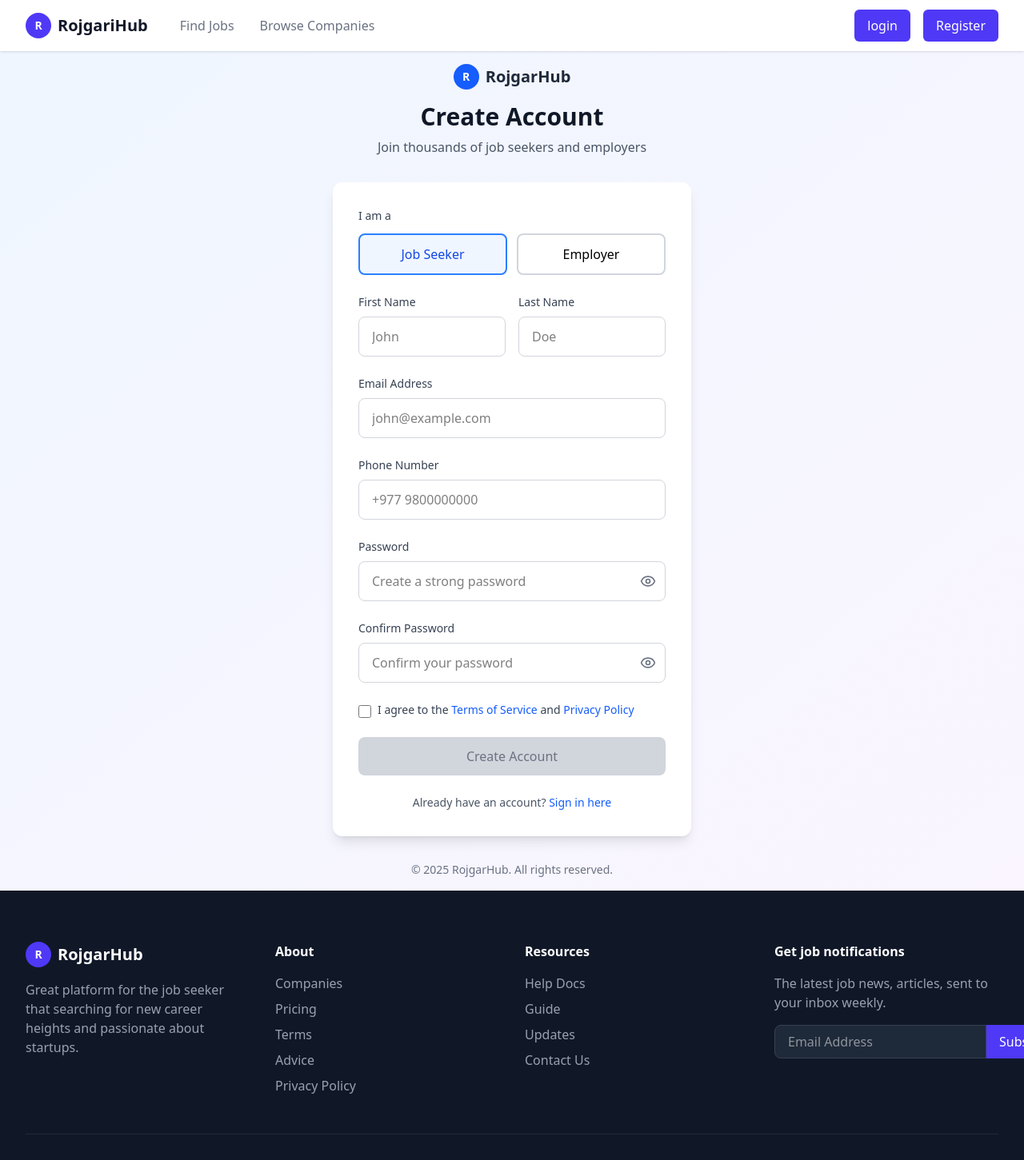
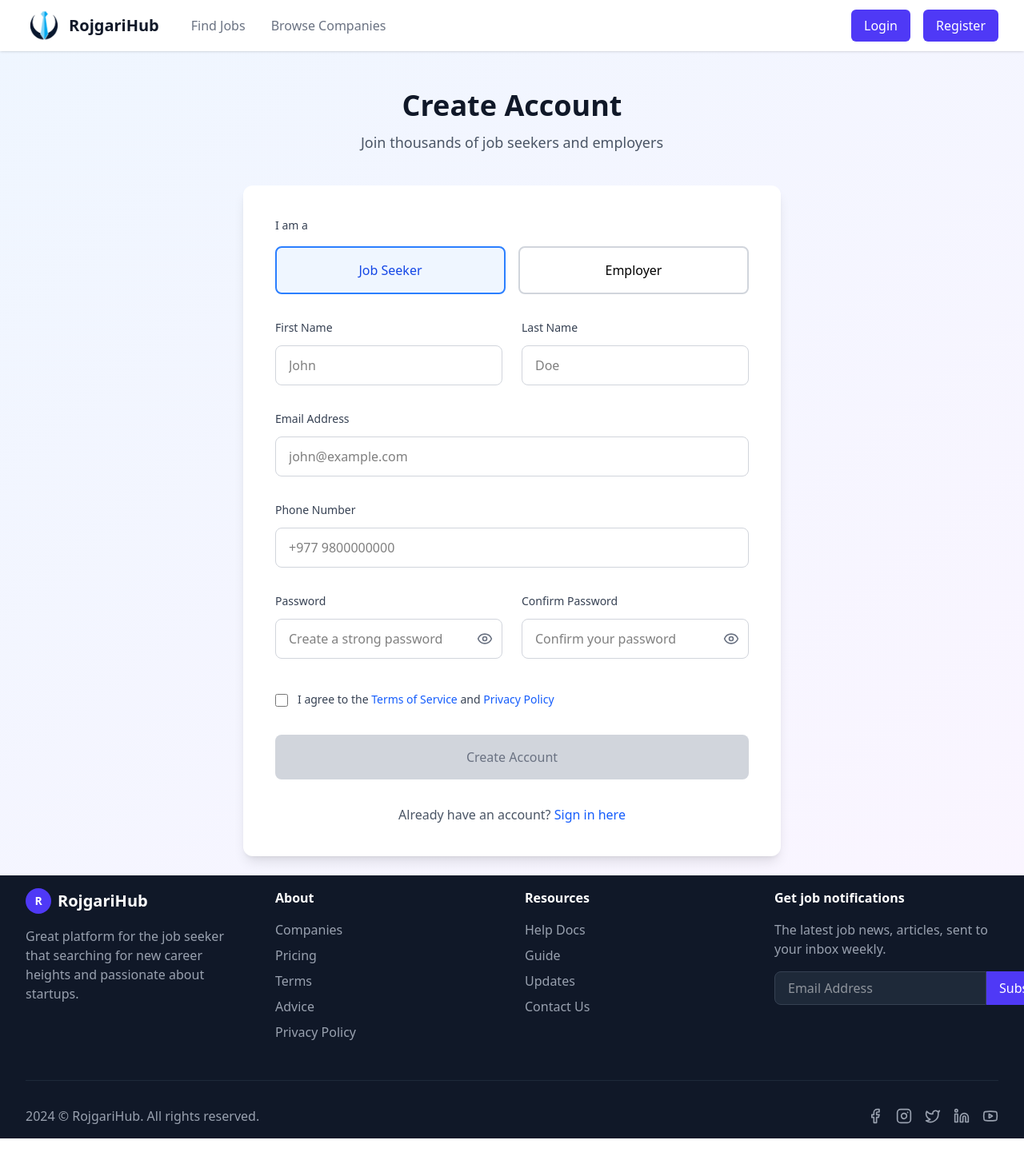
Before and after one commit to pratikshakandel100/RojgariHub_Copy, a React (Vite) app in the folder Frontend/: page /register in a window 1280 px wide. Shown: the top 1451 px of the page at 80% size. After the commit the page ends 1424 px from the top, so only its background shows below. Built offline with nearby package versions, Linux system fonts and the light colour scheme.

Commit message:
logo images added

```diff
--- a/Frontend/src/components/Footer.jsx
+++ b/Frontend/src/components/Footer.jsx
@@ -3,7 +3,7 @@ import { Facebook, Twitter, Instagram, Linkedin, Youtube } from 'lucide-react';
 
 const Footer = () => {
   return (
-    <footer className="bg-gray-900 text-white py-12 sm:py-16">
+    <footer className="bg-gray-900 text-white py-12 sm:py-4">
       <div className="max-w-7xl mx-auto px-4 sm:px-6 lg:px-8">
         <div className="grid grid-cols-1 sm:grid-cols-2 lg:grid-cols-4 gap-8">
           <div className="sm:col-span-2 lg:col-span-1">
@@ -11,7 +11,7 @@ const Footer = () => {
               <div className="w-8 h-8 bg-indigo-600 rounded-full flex items-center justify-center">
                 <span className="text-white font-bold text-sm">R</span>
               </div>
-              <span className="ml-2 text-xl font-bold">RojgarHub</span>
+              <span className="ml-2 text-xl font-bold">RojgariHub</span>
             </div>
             <p className="text-gray-400 mb-4">
               Great platform for the job seeker that
@@ -61,7 +61,7 @@ const Footer = () => {
         </div>
 
         <div className="border-t border-gray-800 mt-12 pt-8 flex flex-col sm:flex-row items-center justify-between">
-          <p className="text-gray-400 mb-4 sm:mb-0">2024 © RojgarHub. All rights reserved.</p>
+          <p className="text-gray-400 mb-4 sm:mb-0">2024 © RojgariHub. All rights reserved.</p>
           <div className="flex space-x-4">
             <Facebook className="w-5 h-5 text-gray-400 hover:text-white cursor-pointer" />
             <Instagram className="w-5 h-5 text-gray-400 hover:text-white cursor-pointer" />
--- a/Frontend/src/components/Navbar.jsx
+++ b/Frontend/src/components/Navbar.jsx
@@ -1,10 +1,10 @@
 import React, { useState } from 'react';
 import { Menu, X } from 'lucide-react';
 import { useNavigate } from 'react-router-dom';
-
+import jobImage from '.././assets/joblogo.png';
 
 const Navbar = () => {
-        const navigate = useNavigate();
+  const navigate = useNavigate();
   const [isMobileMenuOpen, setIsMobileMenuOpen] = useState(false);
 
   return (
@@ -12,11 +12,13 @@ const Navbar = () => {
       <div className="max-w-7xl mx-auto px-4 sm:px-6 lg:px-8">
         <div className="flex items-center justify-between h-16">
           <div className="flex items-center">
-            <div className="flex-shrink-0 flex items-center">
-              <div className="w-8 h-8 bg-indigo-600 rounded-full flex items-center justify-center">
-                <span className="text-white font-bold text-sm">R</span>
-              </div>
-              <span className="ml-2 text-xl font-bold text-gray-900" onClick={() => navigate('/')}  >RojgariHub</span>
+            <div className="flex-shrink-0 flex items-center cursor-pointer" onClick={() => navigate('/')}>
+              <img
+                src={jobImage}
+                alt="RojgariHub Logo"
+                className="h-10 w-auto object-contain"
+              />
+              <span className="ml-2 text-xl font-bold text-gray-900">RojgariHub</span>
             </div>
             {/* Desktop Navigation */}
             <nav className="hidden md:ml-10 md:flex space-x-8">
@@ -27,11 +29,16 @@ const Navbar = () => {
 
           {/* Desktop Auth Buttons */}
           <div className="hidden md:flex items-center space-x-4">
-
-
-<button className="bg-indigo-600 text-white px-4 py-2 rounded-md hover:bg-indigo-700" onClick={() => navigate('/login')}>login</button>
-
-            <button className="bg-indigo-600 text-white px-4 py-2 rounded-md hover:bg-indigo-700" onClick={() => navigate('/register')}>
+            <button
+              className="bg-indigo-600 text-white px-4 py-2 rounded-md hover:bg-indigo-700 transition-colors"
+              onClick={() => navigate('/login')}
+            >
+              Login
+            </button>
+            <button
+              className="bg-indigo-600 text-white px-4 py-2 rounded-md hover:bg-indigo-700 transition-colors"
+              onClick={() => navigate('/register')}
+            >
               Register
             </button>
           </div>
@@ -54,9 +61,17 @@ const Navbar = () => {
               <a href="#" className="block px-3 py-2 text-gray-500 hover:text-gray-700">Find Jobs</a>
               <a href="#" className="block px-3 py-2 text-gray-500 hover:text-gray-700">Browse Companies</a>
               <div className="border-t pt-2 mt-2">
-                <button className="block w-full text-left px-3 py-2 text-gray-500 hover:text-gray-700">Login</button>
-                <button className="block w-full text-left px-3 py-2 bg-indigo-600 text-white rounded-md hover:bg-indigo-700 mt-2">
-                  Sign Up
+                <button
+                  className="block w-full text-left px-3 py-2 text-gray-500 hover:text-gray-700"
+                  onClick={() => navigate('/login')}
+                >
+                  Login
+                </button>
+                <button
+                  className="block w-full text-left px-3 py-2 bg-indigo-600 text-white rounded-md hover:bg-indigo-700 mt-2"
+                  onClick={() => navigate('/register')}
+                >
+                  Register
                 </button>
               </div>
             </div>
--- a/Frontend/src/pages/Auth/Forgetpassword.jsx
+++ b/Frontend/src/pages/Auth/Forgetpassword.jsx
@@ -42,7 +42,7 @@ export default function Forgetpassword() {
               <div className="w-8 h-8 bg-blue-600 rounded-full flex items-center justify-center">
                 <span className="text-white font-bold text-sm">R</span>
               </div>
-              <span className="ml-2 text-xl font-bold text-gray-800">RojgarHub</span>
+              <span className="ml-2 text-xl font-bold text-gray-800">RojgariHub</span>
             </div>
             <h1 className="text-3xl font-bold text-gray-900 mb-2">Check Your Email</h1>
             <p className="text-gray-600">We've sent a password reset link to your email</p>
@@ -95,7 +95,7 @@ export default function Forgetpassword() {
 
           {/* Footer */}
           <div className="mt-8 text-center text-sm text-gray-500">
-            <p>© 2025 RojgarHub. All rights reserved.</p>
+            <p>© 2025 RojgariHub. All rights reserved.</p>
           </div>
         </div>
       </div>
@@ -112,7 +112,7 @@ export default function Forgetpassword() {
             <div className="w-8 h-8 bg-blue-600 rounded-full flex items-center justify-center">
               <span className="text-white font-bold text-sm">R</span>
             </div>
-            <span className="ml-2 text-xl font-bold text-gray-800">RojgarHub</span>
+            <span className="ml-2 text-xl font-bold text-gray-800">RojgariHub</span>
           </div>
           <h1 className="text-3xl font-bold text-gray-900 mb-2">Forgot Password?</h1>
           <p className="text-gray-600">No worries! Enter your email and we'll send you a reset link</p>
@@ -203,7 +203,7 @@ export default function Forgetpassword() {
 
         {/* Footer */}
         <div className="mt-8 text-center text-sm text-gray-500">
-          <p>© 2025 RojgarHub. All rights reserved.</p>
+          <p>© 2025 RojgarigarHub. All rights reserved.</p>
         </div>
       </div>
     </div>
--- a/Frontend/src/pages/Auth/Login.jsx
+++ b/Frontend/src/pages/Auth/Login.jsx
@@ -38,10 +38,10 @@ export default function Login() {
             <div className="w-8 h-8 bg-blue-600 rounded-full flex items-center justify-center">
               <span className="text-white font-bold text-sm">R</span>
             </div>
-            <span className="ml-2 text-xl font-bold text-gray-800">RojgarHub</span>
+            <span className="ml-2 text-xl font-bold text-gray-800">RojgariHub</span>
           </div>
           <h1 className="text-3xl font-bold text-gray-900 mb-2">Welcome back</h1>
-          <p className="text-gray-600">Sign in to your account to continue</p>
+          <p className="text-gray-600"  >Sign in to your account to continue</p>
         </div>
 
         {/* Login Form */}
@@ -145,7 +145,7 @@ export default function Login() {
 
         {/* Footer */}
         <div className="mt-8 text-center text-sm text-gray-500">
-          <p>© 2025 RojgarHub. All rights reserved.</p>
+          <p>© 2025 RojgariHub. All rights reserved.</p>
         </div>
       </div>
     </div>
--- a/Frontend/src/pages/Auth/Register.jsx
+++ b/Frontend/src/pages/Auth/Register.jsx
@@ -1,9 +1,14 @@
+
+import { useNavigate } from 'react-router-dom';
 import { useState } from 'react';
 import { Eye, EyeOff } from 'lucide-react';
 import Navbar from '../../components/Navbar';
 import Footer from '../../components/Footer';
 
+
 export default function Register() {
+            const navigate = useNavigate();
+
   const [formData, setFormData] = useState({
     firstName: '',
     lastName: '',
@@ -32,33 +37,30 @@ export default function Register() {
 
   return (<>
     <Navbar/>
-    <div className="min-h-screen bg-gradient-to-br from-blue-50 to-purple-50 flex items-center justify-center p-4">
-      <div className="max-w-md w-full">
+    <div className="min-h-screen bg-gradient-to-br from-blue-50 to-purple-50 flex items-center justify-center p-6">
+      <div className="max-w-2xl w-full">
         {/* Header */}
-        <div className="text-center mb-8">
-          <div className="flex items-center justify-center mb-4">
-            <div className="w-8 h-8 bg-blue-600 rounded-full flex items-center justify-center">
-              <span className="text-white font-bold text-sm">R</span>
+        <div className="text-center mb-10">
+          <div className="flex items-center justify-center mb-6">
+
           </div>
-            <span className="ml-2 text-xl font-bold text-gray-800">RojgarHub</span>
-          </div>
-          <h1 className="text-3xl font-bold text-gray-900 mb-2">Create Account</h1>
-          <p className="text-gray-600">Join thousands of job seekers and employers</p>
+          <h1 className="text-4xl font-bold text-gray-900 mb-3">Create Account</h1>
+          <p className="text-gray-600 text-lg">Join thousands of job seekers and employers</p>
         </div>
 
         {/* Register Form */}
-        <div className="bg-white rounded-xl shadow-lg p-6 sm:p-8">
-          <div className="space-y-6">
+        <div className="bg-white rounded-xl shadow-lg p-8 sm:p-10">
+          <div className="space-y-8">
             {/* User Type Selection */}
             <div>
-              <label className="block text-sm font-medium text-gray-700 mb-3">
+              <label className="block text-sm font-medium text-gray-700 mb-4">
                 I am a
               </label>
-              <div className="grid grid-cols-2 gap-3">
+              <div className="grid grid-cols-2 gap-4">
                 <button
                   type="button"
                   onClick={() => setFormData(prev => ({ ...prev, userType: 'job_seeker' }))}
-                  className={`p-3 rounded-lg border-2 transition-all ${
+                  className={`p-4 rounded-lg border-2 transition-all text-base font-medium ${
                     formData.userType === 'job_seeker'
                       ? 'border-blue-500 bg-blue-50 text-blue-700'
                       : 'border-gray-300 hover:border-gray-400'
@@ -69,7 +71,7 @@ export default function Register() {
                 <button
                   type="button"
                   onClick={() => setFormData(prev => ({ ...prev, userType: 'employer' }))}
-                  className={`p-3 rounded-lg border-2 transition-all ${
+                  className={`p-4 rounded-lg border-2 transition-all text-base font-medium ${
                     formData.userType === 'employer'
                       ? 'border-blue-500 bg-blue-50 text-blue-700'
                       : 'border-gray-300 hover:border-gray-400'
@@ -81,9 +83,9 @@ export default function Register() {
             </div>
 
             {/* Name Fields */}
-            <div className="grid grid-cols-2 gap-4">
+            <div className="grid grid-cols-1 md:grid-cols-2 gap-6">
               <div>
-                <label htmlFor="firstName" className="block text-sm font-medium text-gray-700 mb-2">
+                <label htmlFor="firstName" className="block text-sm font-medium text-gray-700 mb-3">
                   First Name
                 </label>
                 <input
@@ -92,13 +94,13 @@ export default function Register() {
                   name="firstName"
                   value={formData.firstName}
                   onChange={handleInputChange}
-                  className="w-full px-4 py-3 border border-gray-300 rounded-lg focus:ring-2 focus:ring-blue-500 focus:border-transparent outline-none transition-all"
+                  className="w-full px-4 py-3 border border-gray-300 rounded-lg focus:ring-2 focus:ring-blue-500 focus:border-transparent outline-none transition-all text-base"
                   placeholder="John"
                   required
                 />
               </div>
               <div>
-                <label htmlFor="lastName" className="block text-sm font-medium text-gray-700 mb-2">
+                <label htmlFor="lastName" className="block text-sm font-medium text-gray-700 mb-3">
                   Last Name
                 </label>
                 <input
@@ -107,7 +109,7 @@ export default function Register() {
                   name="lastName"
                   value={formData.lastName}
                   onChange={handleInputChange}
-                  className="w-full px-4 py-3 border border-gray-300 rounded-lg focus:ring-2 focus:ring-blue-500 focus:border-transparent outline-none transition-all"
+                  className="w-full px-4 py-3 border border-gray-300 rounded-lg focus:ring-2 focus:ring-blue-500 focus:border-transparent outline-none transition-all text-base"
                   placeholder="Doe"
                   required
                 />
@@ -116,7 +118,7 @@ export default function Register() {
 
             {/* Email Field */}
             <div>
-              <label htmlFor="email" className="block text-sm font-medium text-gray-700 mb-2">
+              <label htmlFor="email" className="block text-sm font-medium text-gray-700 mb-3">
                 Email Address
               </label>
               <input
@@ -125,7 +127,7 @@ export default function Register() {
                 name="email"
                 value={formData.email}
                 onChange={handleInputChange}
-                className="w-full px-4 py-3 border border-gray-300 rounded-lg focus:ring-2 focus:ring-blue-500 focus:border-transparent outline-none transition-all"
+                className="w-full px-4 py-3 border border-gray-300 rounded-lg focus:ring-2 focus:ring-blue-500 focus:border-transparent outline-none transition-all text-base"
                 placeholder="john@example.com"
                 required
               />
@@ -133,7 +135,7 @@ export default function Register() {
 
             {/* Phone Field */}
             <div>
-              <label htmlFor="phone" className="block text-sm font-medium text-gray-700 mb-2">
+              <label htmlFor="phone" className="block text-sm font-medium text-gray-700 mb-3">
                 Phone Number
               </label>
               <input
@@ -142,15 +144,17 @@ export default function Register() {
                 name="phone"
                 value={formData.phone}
                 onChange={handleInputChange}
-                className="w-full px-4 py-3 border border-gray-300 rounded-lg focus:ring-2 focus:ring-blue-500 focus:border-transparent outline-none transition-all"
+                className="w-full px-4 py-3 border border-gray-300 rounded-lg focus:ring-2 focus:ring-blue-500 focus:border-transparent outline-none transition-all text-base"
                 placeholder="+977 9800000000"
                 required
               />
             </div>
 
+            {/* Password Fields */}
+            <div className="grid grid-cols-1 md:grid-cols-2 gap-6">
               {/* Password Field */}
               <div>
-              <label htmlFor="password" className="block text-sm font-medium text-gray-700 mb-2">
+                <label htmlFor="password" className="block text-sm font-medium text-gray-700 mb-3">
                   Password
                 </label>
                 <div className="relative">
@@ -160,7 +164,7 @@ export default function Register() {
                     name="password"
                     value={formData.password}
                     onChange={handleInputChange}
-                  className="w-full px-4 py-3 border border-gray-300 rounded-lg focus:ring-2 focus:ring-blue-500 focus:border-transparent outline-none transition-all pr-12"
+                    className="w-full px-4 py-3 border border-gray-300 rounded-lg focus:ring-2 focus:ring-blue-500 focus:border-transparent outline-none transition-all pr-12 text-base"
                     placeholder="Create a strong password"
                     required
                   />
@@ -176,7 +180,7 @@ export default function Register() {
 
               {/* Confirm Password Field */}
               <div>
-              <label htmlFor="confirmPassword" className="block text-sm font-medium text-gray-700 mb-2">
+                <label htmlFor="confirmPassword" className="block text-sm font-medium text-gray-700 mb-3">
                   Confirm Password
                 </label>
                 <div className="relative">
@@ -186,7 +190,7 @@ export default function Register() {
                     name="confirmPassword"
                     value={formData.confirmPassword}
                     onChange={handleInputChange}
-                  className="w-full px-4 py-3 border border-gray-300 rounded-lg focus:ring-2 focus:ring-blue-500 focus:border-transparent outline-none transition-all pr-12"
+                    className="w-full px-4 py-3 border border-gray-300 rounded-lg focus:ring-2 focus:ring-blue-500 focus:border-transparent outline-none transition-all pr-12 text-base"
                     placeholder="Confirm your password"
                     required
                   />
@@ -199,23 +203,24 @@ export default function Register() {
                   </button>
                 </div>
               </div>
+            </div>
 
             {/* Terms & Conditions */}
-            <div className="flex items-start">
+            <div className="flex items-start pt-2">
               <input
                 type="checkbox"
                 id="agreeTerms"
                 checked={agreeTerms}
                 onChange={(e) => setAgreeTerms(e.target.checked)}
-                className="h-4 w-4 text-blue-600 focus:ring-blue-500 border-gray-300 rounded mt-1"
+                className="h-4 w-4 text-blue-600 focus:ring-blue-500 border-gray-300 rounded mt-1 flex-shrink-0"
               />
-              <label htmlFor="agreeTerms" className="ml-2 block text-sm text-gray-700">
+              <label htmlFor="agreeTerms" className="ml-3 block text-sm text-gray-700 leading-relaxed">
                 I agree to the{' '}
-                <a href="#" className="text-blue-600 hover:text-blue-500">
+                <a href="#" className="text-blue-600 hover:text-blue-500 font-medium">
                   Terms of Service
                 </a>{' '}
                 and{' '}
-                <a href="#" className="text-blue-600 hover:text-blue-500">
+                <a href="#" className="text-blue-600 hover:text-blue-500 font-medium">
                   Privacy Policy
                 </a>
               </label>
@@ -226,7 +231,7 @@ export default function Register() {
               type="button"
               onClick={handleSubmit}
               disabled={!agreeTerms}
-              className={`w-full py-3 px-4 rounded-lg font-medium transition-all transform hover:scale-105 ${
+              className={`w-full py-4 px-6 rounded-lg font-medium transition-all transform hover:scale-105 text-base ${
                 agreeTerms
                   ? 'bg-blue-600 text-white hover:bg-blue-700 focus:ring-2 focus:ring-blue-500 focus:ring-offset-2'
                   : 'bg-gray-300 text-gray-500 cursor-not-allowed'
@@ -237,17 +242,12 @@ export default function Register() {
           </div>
 
           {/* Login Link */}
-          <p className="mt-6 text-center text-sm text-gray-600">
+          <p className="mt-8 text-center text-base text-gray-600">
             Already have an account?{' '}
-            <a href="#" className="text-blue-600 hover:text-blue-500 font-medium">
+            <a onClick={() => navigate('/login')} className="text-blue-600 hover:text-blue-500 font-medium cursor-pointer" >
               Sign in here
             </a>
           </p>
-        </div>
-
-        {/* Footer */}
-        <div className="mt-8 text-center text-sm text-gray-500">
-          <p>© 2025 RojgarHub. All rights reserved.</p>
         </div>
       </div>
     </div>
```
Also changed, not shown: Frontend/src/pages/Homepage.jsx (+10 -22 lines), Frontend/src/assets/homepageimage.png (added), Frontend/src/assets/joblogo.png (added). Lines whose indentation alone changed are shown as unchanged.
